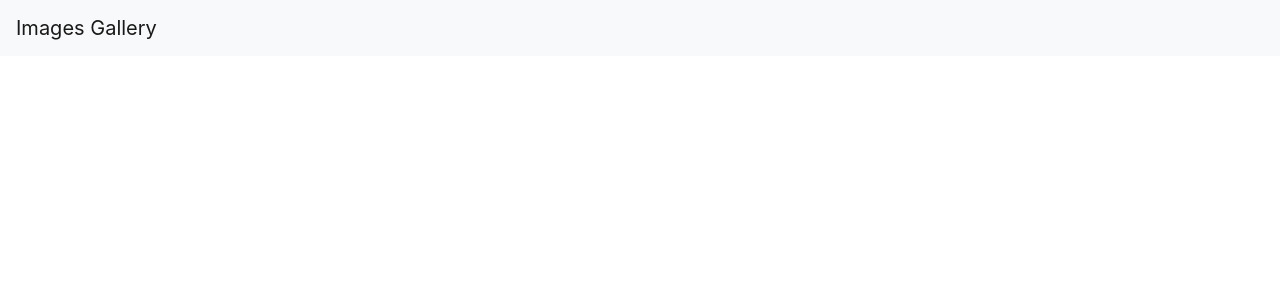
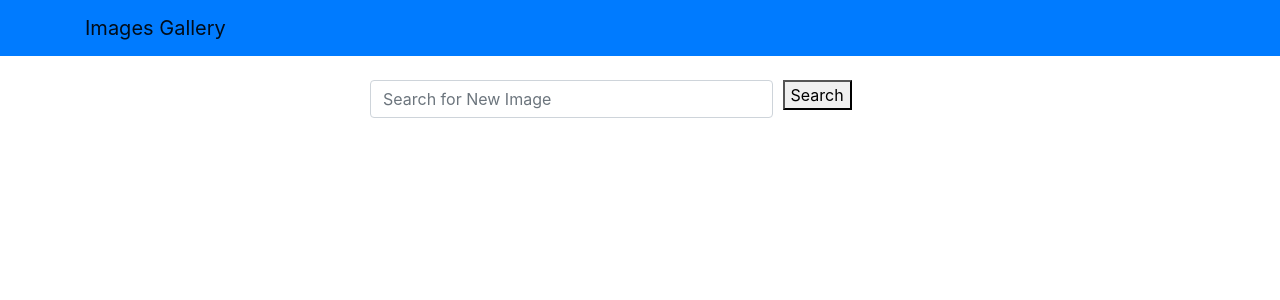
Before and after one commit to pushpakart/Image-Gallery-, a React (Create React App) app: page / in a window 1280 px wide. Shown: the top 300 px of the page. Built offline with nearby package versions, Linux system fonts and the light colour scheme.

Commit message:
contrelled search compont

```diff
--- a/src/App.js
+++ b/src/App.js
@@ -1,10 +1,26 @@
+
+import { useState } from 'react';
 import 'bootstrap/dist/css/bootstrap.min.css';
 import Header from './components/Header';
+import Search from './components/Search';
+
+
+
 
 function App() {
+
+ const [ word, setWord] = useState('');
+ const handleSearchSubmit=(e)=>{
+  e.preventDefault();
+  console.log(word);
+
+}
+
+console.log(word)
   return (
     <div className="App">
     <Header title="Images Gallery"/>
+    <Search word={word} setWord={setWord} handleSubmit={handleSearchSubmit}/>
     </div>
   );
 }
--- a/src/components/Header.js
+++ b/src/components/Header.js
@@ -1,12 +1,17 @@
 import  React from 'react';
 
-import {Navbar} from 'react-bootstrap';
+import {Navbar, Container} from 'react-bootstrap';
+const navbarstyle={
+backgroundColor :'#007bff'
+};
 
 const Header =({title})=>{
 
     return(
-        <Navbar bg="light" variant="light">
-            <Navbar.Brand href="/">{title}</Navbar.Brand>
+        <Navbar style={navbarstyle} variant="light">
+            <Container>
+               <Navbar.Brand href="/">{title}</Navbar.Brand>
+            </Container>
 
 
 
--- /dev/null
+++ b/src/components/Search.js
@@ -0,0 +1,31 @@
+import React from "react";
+import { Container, Row, Col, Form, button } from "react-bootstrap";
+
+const Search = ({word, setWord,handleSubmit}) => {
+  return (
+    <Container className="mt-4">
+      <Row className="justify-content-center">
+        <Col xs={12} md={8} lg={6}>
+          <Form onSubmit={handleSubmit}>
+            <Form.Row>
+              <Col xs={9} >
+                <Form.Control
+                type="text"
+                value={word}
+                onChange={(e)=>setWord(e.target.value)}
+                placeholder="Search for New Image" />
+              </Col>
+              <Col>
+              <button variant="primary" type="submit" >
+                Search
+              </button>
+              </Col>
+            </Form.Row>
+          </Form>
+        </Col>
+      </Row>
+    </Container>
+  );
+};
+
+export default Search;
```
